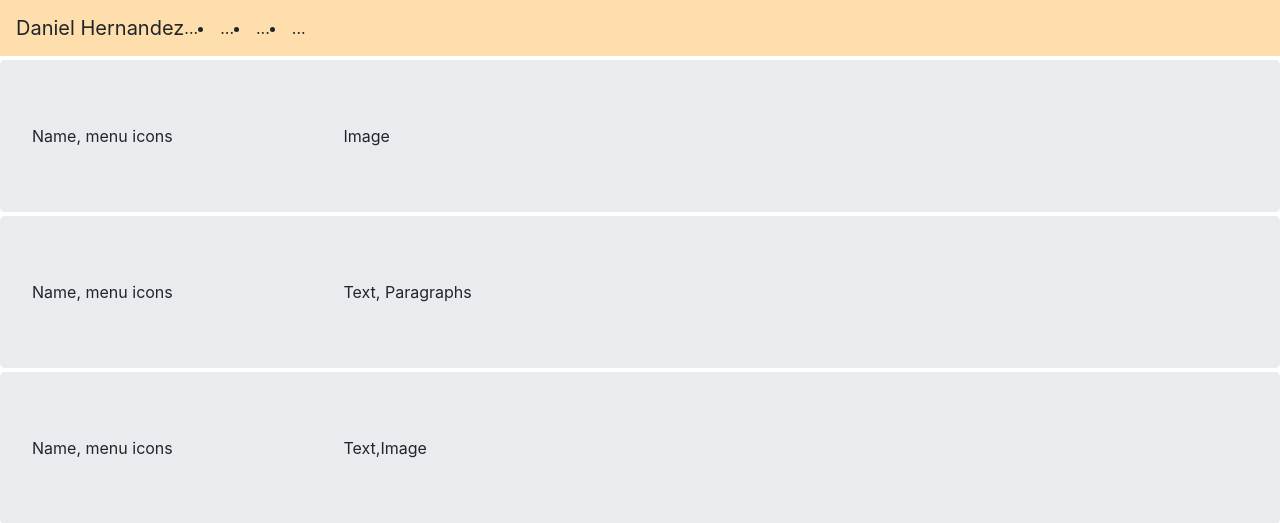
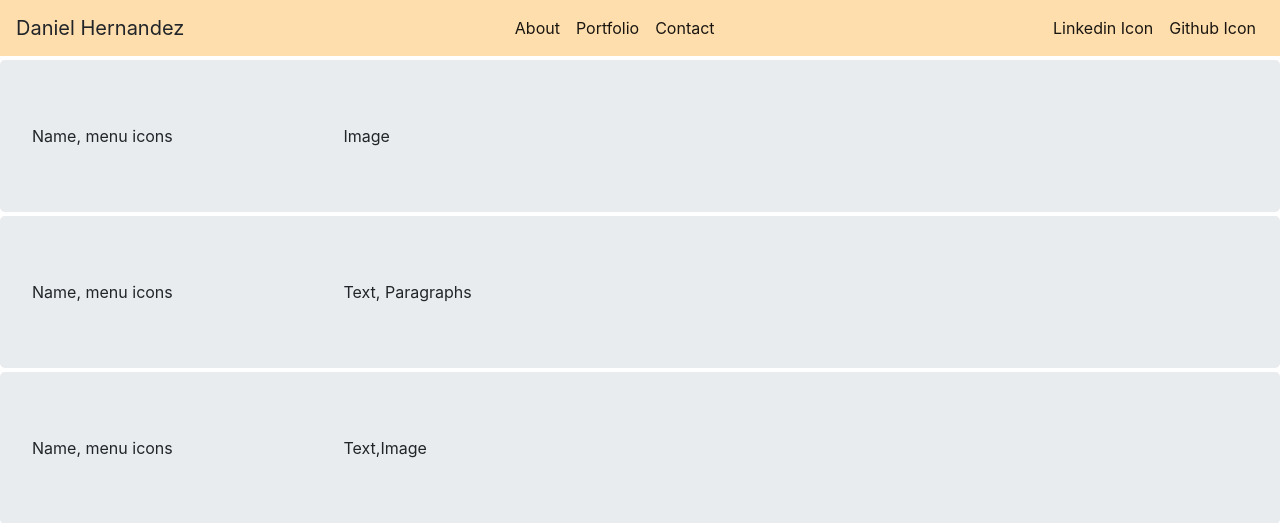
Before and after one commit to danielcoderhernandez/my-pwp-daniel-hernandez, a PHP site: page / in a window 1280 px wide. Shown: the top 523 px of the page. Run offline with PHP 8.4, Linux system fonts and the light colour scheme; some libraries are stand-ins or nearby versions.

Commit message:
added new ul class for icons for git hub and linkedin

```diff
--- a/public_html/index.php
+++ b/public_html/index.php
@@ -47,33 +47,38 @@
 
 <section>
 
-	<nav class="navbar navbar-expand-md navbar-light" style="background-color: navajowhite">
+	<nav class="navbar navbar-expand-md navbar-light fixed-left" style="background-color: navajowhite">
 		<a class="navbar-brand mx-auto href"> Daniel Hernandez </a>
-		<button class="navbar-toggler navbar-toggler-right" type="button" data-toggle="collapse"
-				  data-target="#navbarToggler" aria-controls="navbarToggler" aria-expanded="true" aria-label="Toggle navigation">
+		<button class="navbar-toggler navbar-toggler-left" type="button" data-toggle="collapse"
+				  data-target="#navbarToggler" aria-controls="navbarToggler" aria-expanded="false" aria-label="Toggle navigation">
 			<span class="navbar-toggler-icon"></span>
 		</button>
-		<div class="navbar-collapse collapse" id="navbarToggler">
-			<ul class="navbar-nav">...</ul>
-				<li class="nav-item">...</li>
-				<li class="nav-item">...</li>
-				<li class="nav-item">...</li>
+		<div class="navbar-collapse collapse" id="navbarToggler" style>
+			<ul class="navbar-nav mx-auto">
+				<li class="nav-item active">
+					<a class="nav-link"> About </a>
+				</li>
+				<li class="nav-item active">
+					<a class="nav-link"> Portfolio </a>
+				</li>
+				<li class="nav-item active">
+					<a class="nav-link"> Contact </a>
+				</li>
+			</ul>
+			<ul class="navbar-nav">
+				<li class="nav-item active">
+					<a class="nav-link active" data-class="LinkedIn Icon">
+						Linkedin Icon
+					</a>
+				</li>
+				<li class="navbar-nav">
+					<a class="nav-link active" data-class="Github Icon">
+						Github Icon
+					</a>
+				</li>
+			</ul>
 		</div>
 	</nav>
-
-	<div class="collapse navbar-collapse" id="navbarToggler">
-		<ul class="navbar-nav mr-auto mt-2 mt-md-0">
-			<li class="nav-item active">
-				<a class="nav-link" href="bootstrap-navbar.php"> About <span class="sr-only">(current)</span></a>
-			</li>
-			<li class="nav-item">
-				<a class="nav-link" href="bootstrap-navbar.php"> Portfolio</a>
-			</li>
-			<li class="nav-item">
-				<a class="nav-link" href="bootstrap-navbar.php"> Contact </a>
-			</li>
-		</ul>
-	</div>
 
 </section>
 
```
